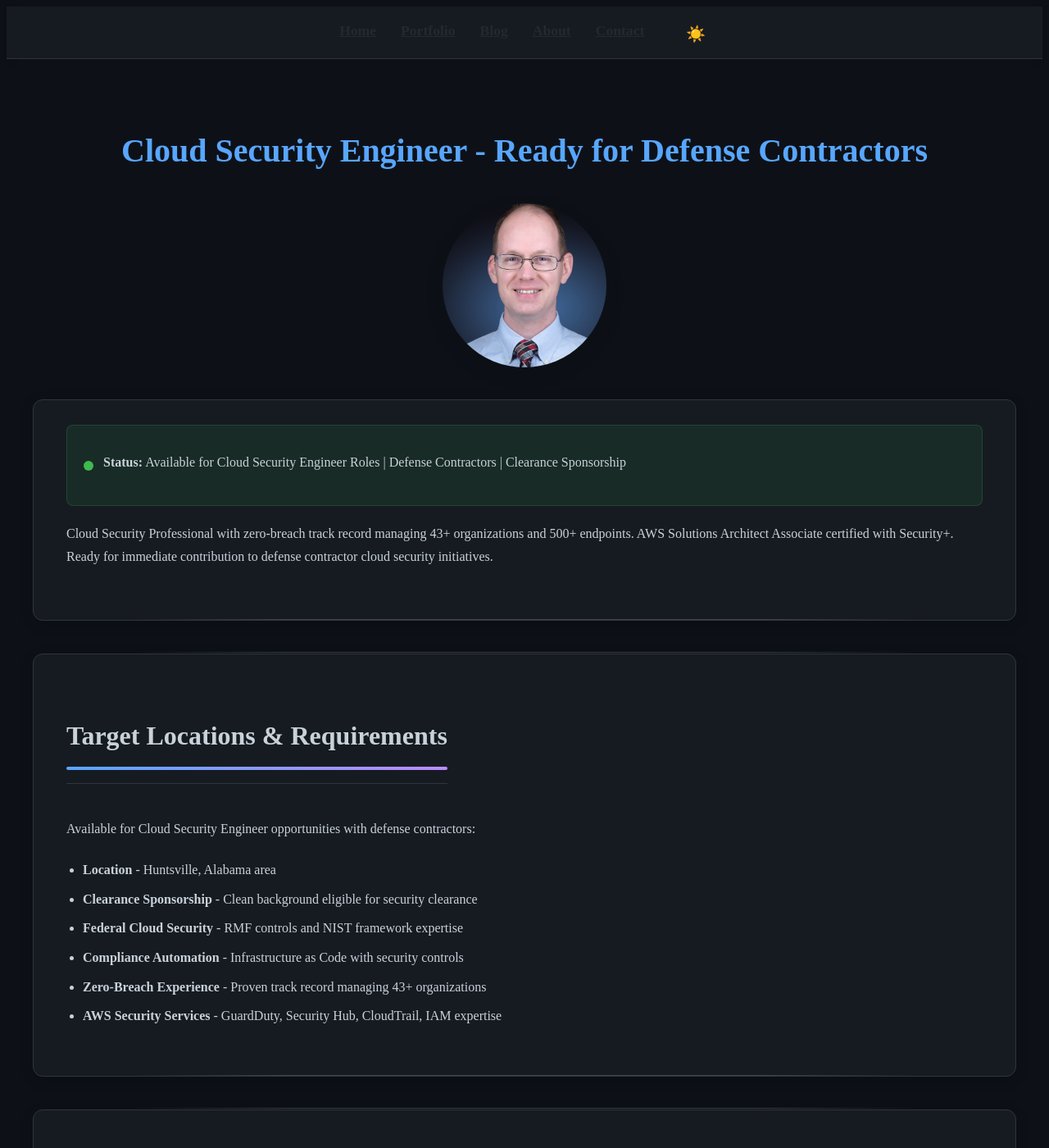
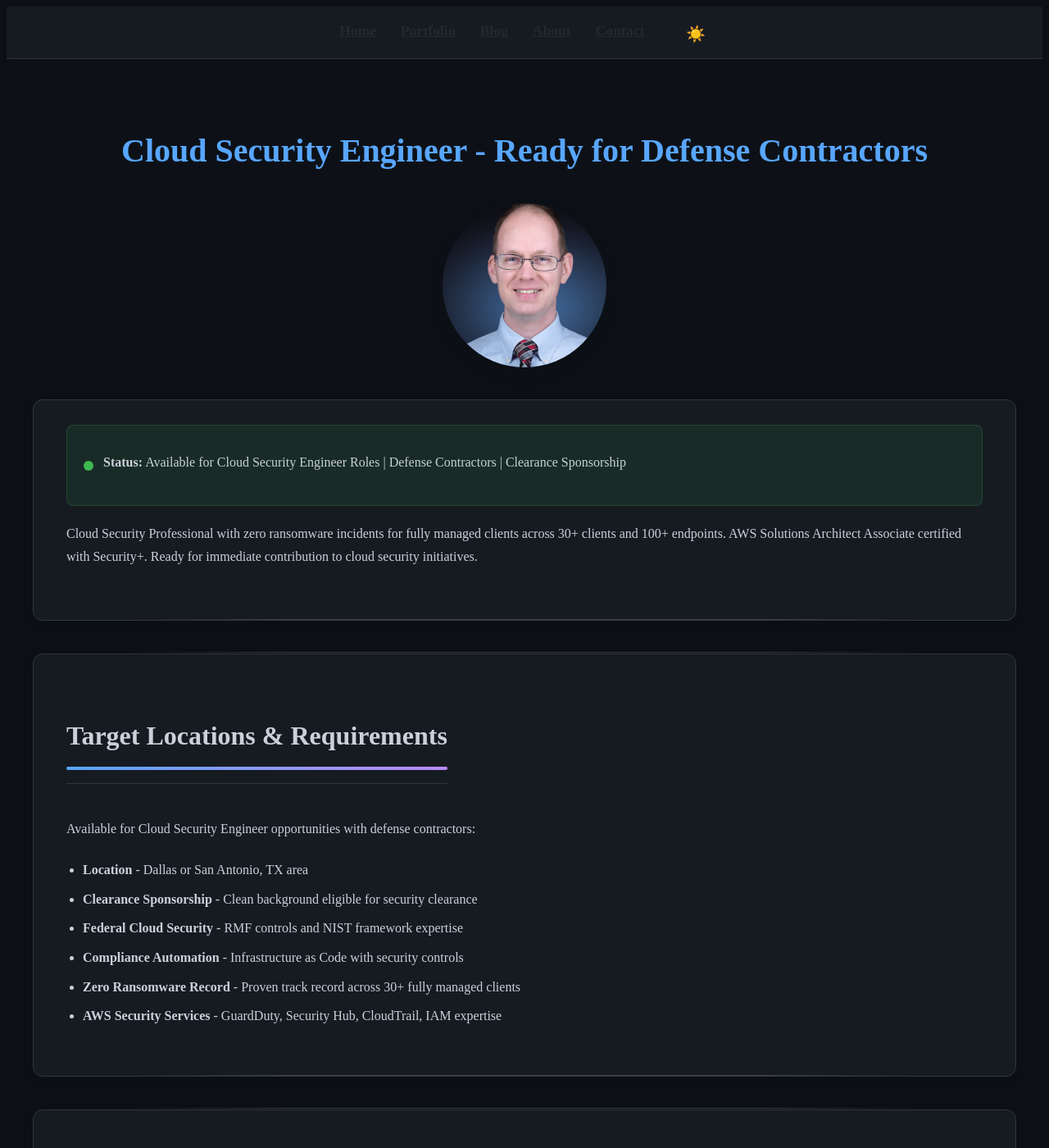
Before and after one commit to joshuamichaelhall/joshuamichaelhall.github.io, a Jekyll site: the page built from pages/contact.md, in a window 1280 px wide and 1400 px high. Shown: the whole window at 82% size. Built offline with Jekyll 4.4.1, drawn with Linux system fonts in a browser that asks for light colours; nearby versions of some CDN libraries.

Commit message:
Update location and fix claims accuracy
- Changed Huntsville to Dallas or San Antonio
- Fixed zero-breach claims to zero ransomware incidents for fully managed clients
- Corrected client/endpoint numbers (30+ clients, 100+ endpoints)

Co-Authored-By: Claude Opus 4.5 <noreply@anthropic.com>

```diff
--- a/pages/contact.md
+++ b/pages/contact.md
@@ -18,7 +18,7 @@ permalink: /contact/
     <p><strong>Status:</strong> Available for Cloud Security Engineer Roles | Defense Contractors | Clearance Sponsorship</p>
   </div>
 
-  <p>Cloud Security Professional with zero-breach track record managing 43+ organizations and 500+ endpoints. AWS Solutions Architect Associate certified with Security+. Ready for immediate contribution to defense contractor cloud security initiatives.</p>
+  <p>Cloud Security Professional with zero ransomware incidents for fully managed clients across 30+ clients and 100+ endpoints. AWS Solutions Architect Associate certified with Security+. Ready for immediate contribution to cloud security initiatives.</p>
 </div>
 
 <div class="content-section with-divider">
@@ -27,11 +27,11 @@ permalink: /contact/
   <p>Available for Cloud Security Engineer opportunities with defense contractors:</p>
 
   <ul class="interests-list">
-    <li><strong>Location</strong> - Huntsville, Alabama area</li>
+    <li><strong>Location</strong> - Dallas or San Antonio, TX area</li>
     <li><strong>Clearance Sponsorship</strong> - Clean background eligible for security clearance</li>
     <li><strong>Federal Cloud Security</strong> - RMF controls and NIST framework expertise</li>
     <li><strong>Compliance Automation</strong> - Infrastructure as Code with security controls</li>
-    <li><strong>Zero-Breach Experience</strong> - Proven track record managing 43+ organizations</li>
+    <li><strong>Zero Ransomware Record</strong> - Proven track record across 30+ fully managed clients</li>
     <li><strong>AWS Security Services</strong> - GuardDuty, Security Hub, CloudTrail, IAM expertise</li>
   </ul>
 </div>
@@ -67,7 +67,7 @@ permalink: /contact/
     <div class="tab-content" id="incident-tab">
       <div class="services-box">
         <h3>Incident Response & Threat Detection</h3>
-        <p>Proven zero-breach track record from MSP operations. Real-world experience resolving complex security incidents that other providers couldn't handle. Expert in containment, investigation, and remediation.</p>
+        <p>Zero ransomware incidents for fully managed clients from MSP operations. Real-world experience resolving complex security incidents that other providers couldn't handle. Expert in containment, investigation, and remediation.</p>
 
         <h4>Incident Response Capabilities:</h4>
         <ul class="service-areas">
```
